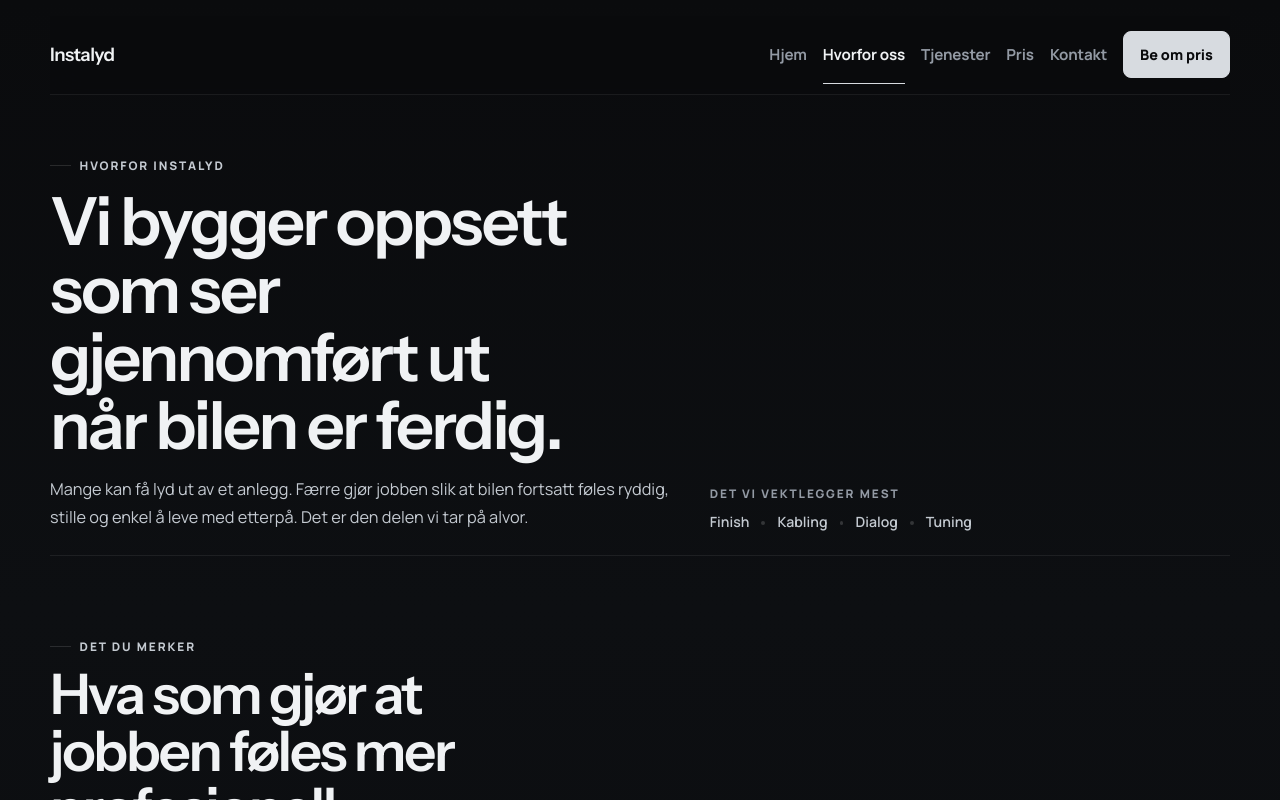
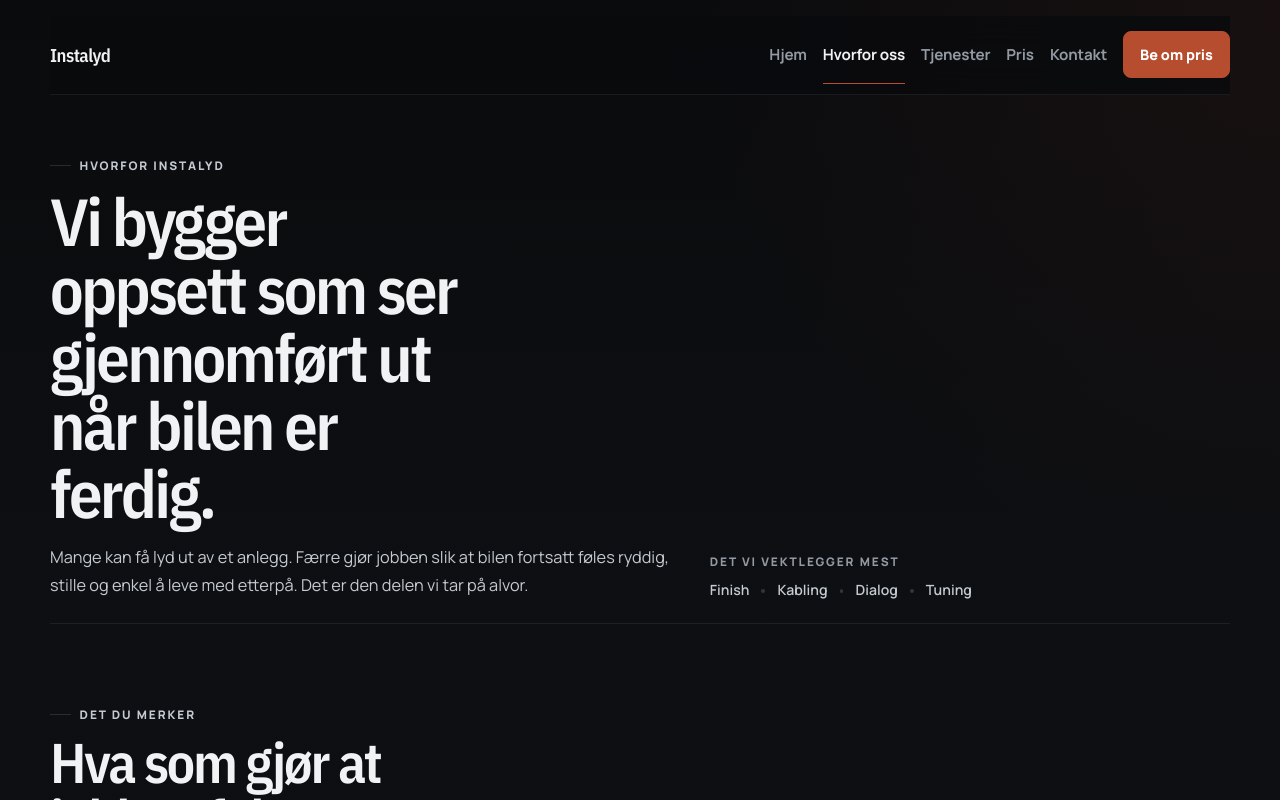
Before and after one commit to oscarostby/stock, a Next.js app: page /hvorfor in a window 1280 px wide. Shown: the top 800 px of the page. Built offline with nearby package versions, Linux system fonts and the light colour scheme.

Commit message:
Refine audio site design and homepage

```diff
--- a/app/data.js
+++ b/app/data.js
@@ -1,7 +1,7 @@
 export const heroStats = [
   { label: "Timepris", value: "650 kr" },
   { label: "Område", value: "Akershus / Buskerud" },
-  { label: "Fokus", value: "Bilstereo / DSP / sub" },
+  { label: "Fokus", value: "Frontstage / Bass / DSP" },
 ];
 
 export const heroChecklist = [
--- a/app/globals.css
+++ b/app/globals.css
@@ -9,9 +9,9 @@
   --text: #f0f2f4;
   --muted: #939aa4;
   --muted-strong: #c4cad1;
-  --accent: #d7dbe0;
-  --accent-strong: #eef1f3;
-  --accent-soft: rgba(215, 219, 224, 0.08);
+  --accent: #b64d2f;
+  --accent-strong: #d0603f;
+  --accent-soft: rgba(182, 77, 47, 0.12);
   --shadow-lg: 0 16px 42px rgba(0, 0, 0, 0.18);
   --shadow-md: 0 10px 28px rgba(0, 0, 0, 0.14);
   --shadow-sm: 0 6px 16px rgba(0, 0, 0, 0.08);
@@ -19,7 +19,7 @@
   --radius-lg: 10px;
   --radius-md: 8px;
   --content-width: 1180px;
-  --heading-font: "Instrument Sans", "Segoe UI", sans-serif;
+  --heading-font: "IBM Plex Sans Condensed", "Segoe UI", sans-serif;
   --body-font: "Manrope", "Avenir Next", "Segoe UI", sans-serif;
 }
 
@@ -40,7 +40,9 @@ body {
   overflow-x: hidden;
   font-family: var(--body-font);
   color: var(--text);
-  background: linear-gradient(180deg, #0a0b0d 0%, #0d0f12 30%, #090a0c 100%);
+  background:
+    radial-gradient(circle at top right, rgba(182, 77, 47, 0.08), transparent 24%),
+    linear-gradient(180deg, #0a0b0d 0%, #0d0f12 30%, #090a0c 100%);
 }
 
 body::before {
@@ -247,7 +249,7 @@ p {
   border: 1px solid var(--accent);
   border-radius: 8px;
   background: var(--accent);
-  color: #0a0b0d;
+  color: #ffffff;
   font-weight: 800;
   letter-spacing: 0;
   transition:
@@ -358,7 +360,9 @@ p {
   overflow: hidden;
   border: 1px solid var(--line);
   border-radius: var(--radius-xl);
-  background: var(--surface);
+  background:
+    linear-gradient(180deg, rgba(255, 255, 255, 0.02), transparent 26%),
+    linear-gradient(180deg, #13161b, #101318);
   box-shadow: var(--shadow-md);
 }
 
@@ -430,6 +434,70 @@ p {
   font-size: 1.15rem;
   font-weight: 600;
   line-height: 1.1;
+}
+
+.hero__rack {
+  display: grid;
+  align-content: start;
+  gap: 0.85rem;
+  padding: 1.2rem;
+  border: 1px solid var(--line);
+  border-radius: var(--radius-lg);
+  background:
+    linear-gradient(180deg, rgba(182, 77, 47, 0.08), transparent 28%),
+    var(--surface-strong);
+}
+
+.hero__rack-list {
+  display: grid;
+}
+
+.hero__rack-row {
+  display: grid;
+  gap: 0.28rem;
+  padding: 0.9rem 0;
+  border-top: 1px solid var(--line);
+}
+
+.hero__rack-row:first-child {
+  padding-top: 0.15rem;
+  border-top: 0;
+}
+
+.hero__rack-row span {
+  color: var(--muted);
+  font-size: 0.74rem;
+  font-weight: 800;
+  letter-spacing: 0.15em;
+  text-transform: uppercase;
+}
+
+.hero__rack-row strong {
+  color: var(--text);
+  font-family: var(--heading-font);
+  font-size: 1.2rem;
+  font-weight: 600;
+  line-height: 1.04;
+}
+
+.signal-strip {
+  display: grid;
+  grid-template-columns: repeat(6, minmax(0, 1fr));
+  gap: 0;
+  border-top: 1px solid var(--line);
+}
+
+.signal-strip span {
+  padding: 0.85rem 1rem;
+  color: var(--muted-strong);
+  font-size: 0.8rem;
+  font-weight: 800;
+  letter-spacing: 0.14em;
+  text-transform: uppercase;
+}
+
+.signal-strip span + span {
+  border-left: 1px solid var(--line);
 }
 
 .hero__aside {
@@ -651,6 +719,30 @@ p {
   gap: 0.95rem;
 }
 
+.audio-grid {
+  display: grid;
+  grid-template-columns: repeat(4, minmax(0, 1fr));
+  gap: 0;
+  border-top: 1px solid var(--line);
+  border-bottom: 1px solid var(--line);
+}
+
+.audio-card {
+  display: grid;
+  align-content: start;
+  gap: 0.45rem;
+  padding: 1.25rem 1.1rem 1.15rem 0;
+}
+
+.audio-card + .audio-card {
+  padding-left: 1.1rem;
+  border-left: 1px solid var(--line);
+}
+
+.audio-card h3 {
+  max-width: 12ch;
+}
+
 .feature-grid,
 .trust-grid,
 .steps,
@@ -716,6 +808,23 @@ p {
   display: grid;
   grid-template-columns: repeat(3, minmax(0, 1fr));
   gap: 0.9rem;
+}
+
+.project-grid--audio {
+  grid-template-columns: minmax(0, 1.08fr) minmax(0, 0.92fr);
+  grid-template-rows: repeat(2, minmax(0, 1fr));
+}
+
+.project-grid--audio .project-card:first-child {
+  grid-row: 1 / span 2;
+}
+
+.project-grid--audio .project-card:first-child .project-card__frame {
+  aspect-ratio: 4 / 5.1;
+}
+
+.project-grid--audio .project-card:not(:first-child) .project-card__frame {
+  aspect-ratio: 4 / 2.35;
 }
 
 .service-grid--featured {
@@ -982,6 +1091,19 @@ p {
   resize: vertical;
 }
 
+.booking-shell--audio {
+  padding: 1.2rem;
+  border: 1px solid var(--line);
+  border-radius: var(--radius-xl);
+  background:
+    linear-gradient(180deg, rgba(182, 77, 47, 0.06), transparent 18%),
+    var(--surface);
+}
+
+.booking-shell--audio .contact-form {
+  background: var(--surface-strong);
+}
+
 .cta-panel {
   display: grid;
   grid-template-columns: minmax(0, 1fr) auto;
@@ -1133,9 +1255,11 @@ p {
   .feature-grid,
   .trust-grid,
   .steps,
+  .audio-grid,
   .service-grid,
   .before-after,
   .project-grid,
+  .project-grid--audio,
   .service-grid--home,
   .service-grid--featured,
   .pricing-layout__stack {
@@ -1162,12 +1286,38 @@ p {
     border-top: 1px solid var(--line);
   }
 
+  .audio-card {
+    padding: 1.05rem 0;
+  }
+
+  .audio-card + .audio-card {
+    padding-left: 0;
+    border-left: 0;
+    border-top: 1px solid var(--line);
+  }
+
   .hero__stats {
     grid-template-columns: 1fr;
   }
 
   .hero__facts {
     grid-template-columns: 1fr;
+  }
+
+  .hero__rack {
+    padding: 1rem;
+  }
+
+  .signal-strip {
+    grid-template-columns: repeat(2, minmax(0, 1fr));
+  }
+
+  .signal-strip span:nth-child(2n + 1) {
+    border-left: 0;
+  }
+
+  .signal-strip span:nth-child(n + 3) {
+    border-top: 1px solid var(--line);
   }
 
   .hero__aside {
@@ -1210,6 +1360,7 @@ p {
   }
 
   .hero__shell,
+  .booking-shell--audio,
   .cta-panel,
   .trust-card,
   .service-card,
@@ -1223,6 +1374,7 @@ p {
   }
 
   .hero__grid,
+  .booking-shell--audio,
   .contact-form,
   .cta-panel {
     padding: 1rem;
--- a/app/layout.js
+++ b/app/layout.js
@@ -18,7 +18,7 @@ export default function RootLayout({ children }) {
         <link rel="preconnect" href="https://fonts.googleapis.com" />
         <link rel="preconnect" href="https://fonts.gstatic.com" crossOrigin="" />
         <link
-          href="https://fonts.googleapis.com/css2?family=Instrument+Sans:wght@500;600;700&family=Manrope:wght@400;500;600;700;800&display=swap"
+          href="https://fonts.googleapis.com/css2?family=IBM+Plex+Sans+Condensed:wght@500;600;700&family=Manrope:wght@400;500;600;700;800&display=swap"
           rel="stylesheet"
         />
       </head>
```
Also changed, not shown: app/page.js (+83 -53 lines).
